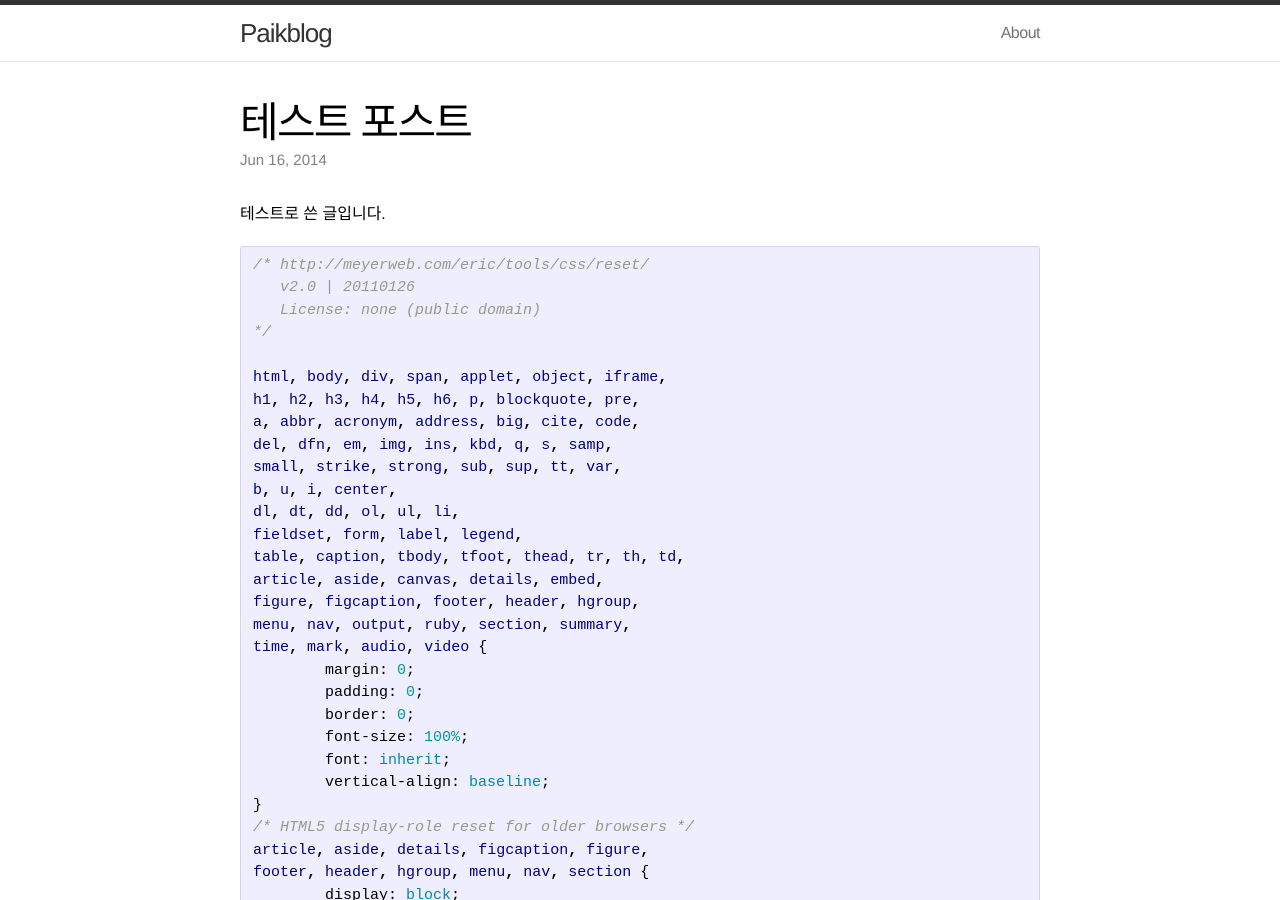
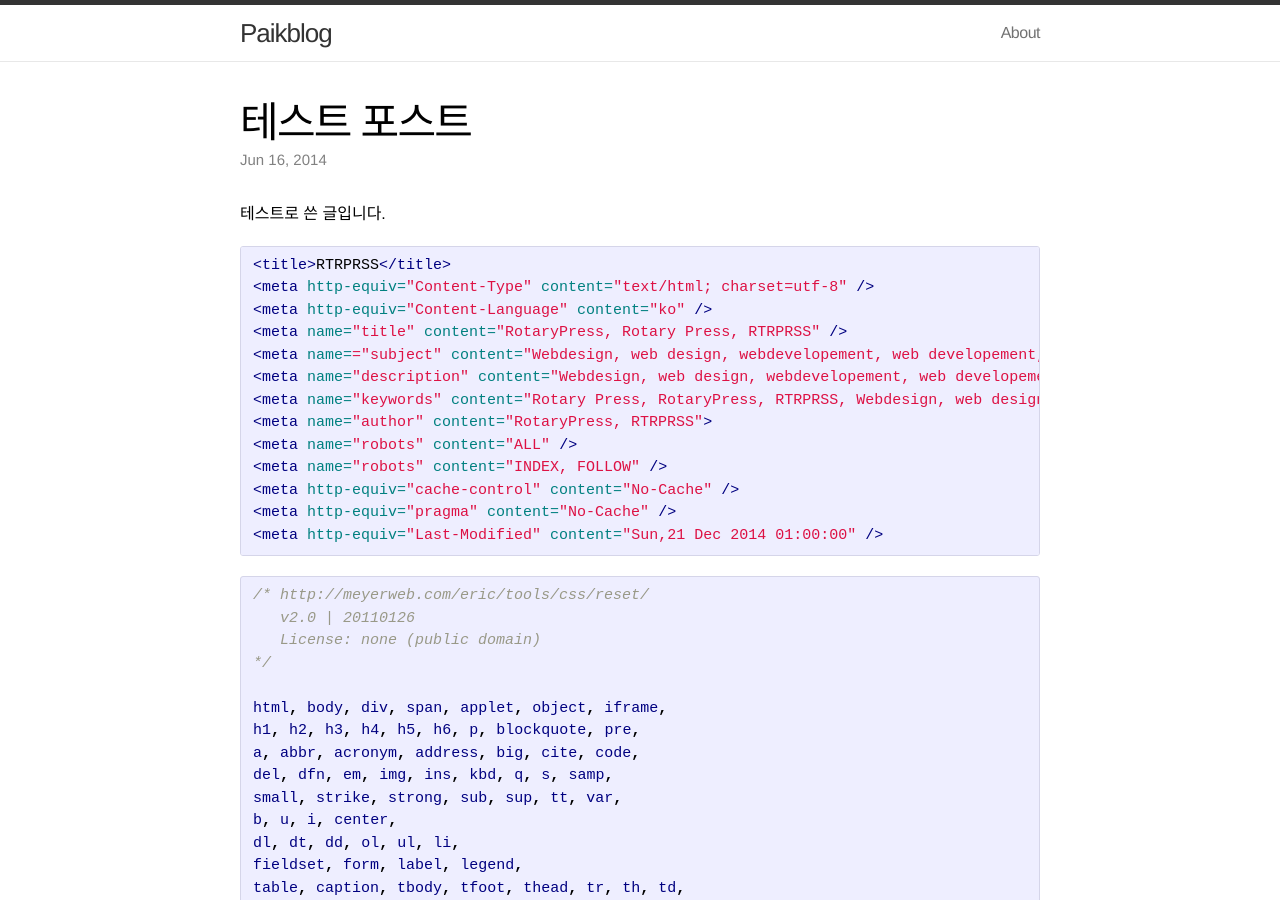
Before and after one commit to paikwiki/paikwiki.github.io, a Jekyll site: the page built from _posts/2014-06-16-test-post.markdown, in a window 1280 px wide and 900 px high. Built offline with Jekyll 4.4.1, drawn with Linux system fonts in a browser that asks for light colours; some of the changed text lies outside the part shown.

Commit message:
Test various languages

````diff
--- a/_posts/2014-06-16-test-post.markdown
+++ b/_posts/2014-06-16-test-post.markdown
@@ -5,6 +5,21 @@
 ---
 
 테스트로 쓴 글입니다.
+```html
+<title>RTRPRSS</title>
+<meta http-equiv="Content-Type" content="text/html; charset=utf-8" />
+<meta http-equiv="Content-Language" content="ko" />
+<meta name="title" content="RotaryPress, Rotary Press, RTRPRSS" />
+<meta name=="subject" content="Webdesign, web design, webdevelopement, web developement, web agency" />
+<meta name="description" content="Webdesign, web design, webdevelopement, web developement, web agency" />
+<meta name="keywords" content="Rotary Press, RotaryPress, RTRPRSS, Webdesign, web design, web developement, web agency" />
+<meta name="author" content="RotaryPress, RTRPRSS">
+<meta name="robots" content="ALL" />
+<meta name="robots" content="INDEX, FOLLOW" />
+<meta http-equiv="cache-control" content="No-Cache" />
+<meta http-equiv="pragma" content="No-Cache" />
+<meta http-equiv="Last-Modified" content="Sun,21 Dec 2014 01:00:00" />
+```
 
 ```css
 /* http://meyerweb.com/eric/tools/css/reset/
@@ -57,7 +72,31 @@
 }
 ```
 
+```javascript
+$(function() {
+  alert('it works!');
+});
+```
 
+```php
+<?php
+// set the output content type as xml
+header('Content-Type: text/xml');
+// create the new XML document
+$dom = new DOMDocument();
+
+// create the root <response> element
+$response = $dom->createElement('response');
+$dom->appendChild($response);
+
+// code goes here...
+
+// build the XML structure in a string variable
+$xmlString = $dom->saveXML();
+// output the XML string
+echo $xmlString;
+?>
+```
 Check out the [Jekyll docs][jekyll] for more info on how to get the most out of Jekyll. File all bugs/feature requests at [Jekyll's GitHub repo][jekyll-gh].
 
 [jekyll-gh]: https://github.com/jekyll/jekyll
````
